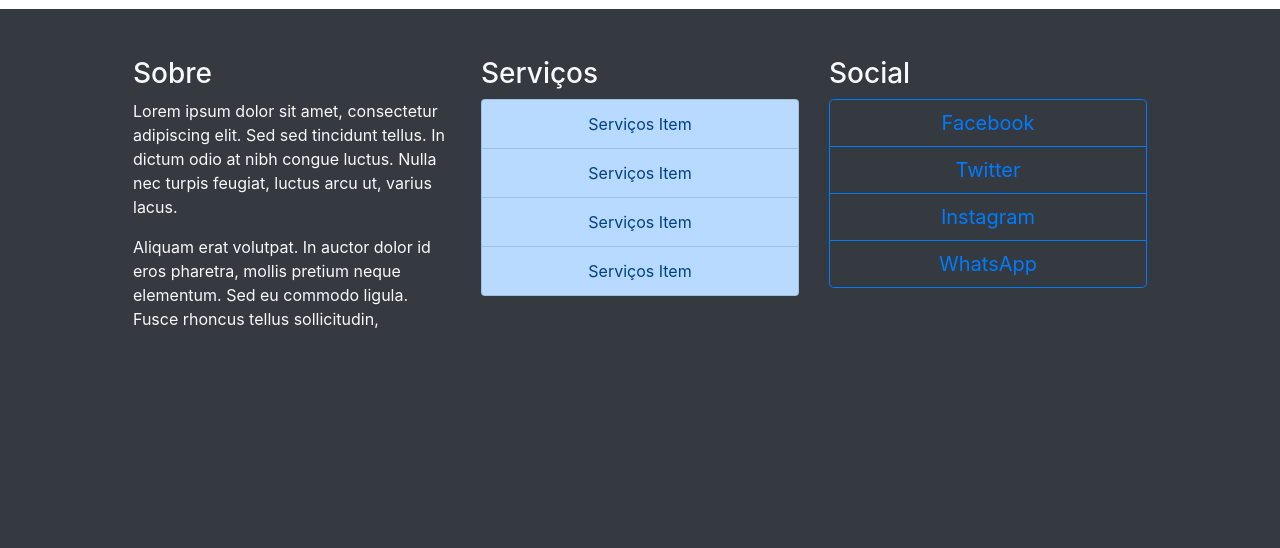
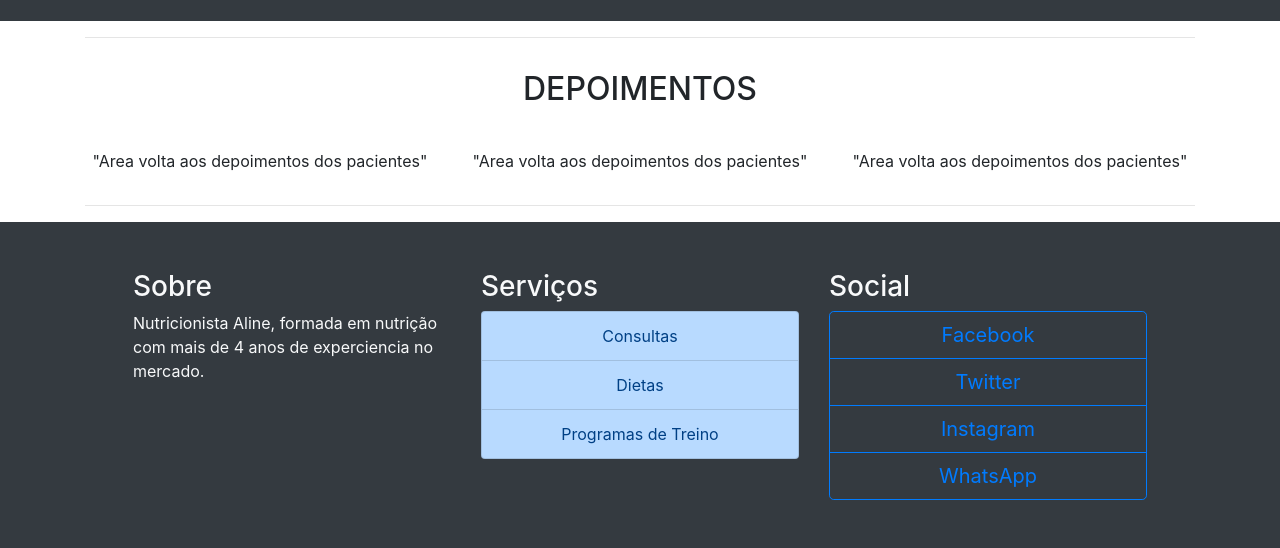
Before and after one commit to EmersonCarbono/Nutrin, a Flask app: page / in a window 1280 px wide. Shown: the part 1123-1671 px from the top of the page. Before the commit the page ends 1451 px from the top, so only its background shows below. Run offline with Flask 2, Linux system fonts and the light colour scheme; some libraries are stand-ins or nearby versions.

Commit message:
Index, Base

```diff
--- a/nutrin/core/templates/base.html
+++ b/nutrin/core/templates/base.html
@@ -52,16 +52,16 @@
                 <div class="row p-5  text-light">
                     <div class="col-sm-4">
                     <h3>Sobre</h3>
-                    <p>Lorem ipsum dolor sit amet, consectetur adipiscing elit. Sed sed tincidunt tellus. In dictum odio at nibh congue luctus. Nulla nec turpis feugiat, luctus arcu ut, varius lacus. </p>
-                    <p>Aliquam erat volutpat. In auctor dolor id eros pharetra, mollis pretium neque elementum. Sed eu commodo ligula. Fusce rhoncus tellus sollicitudin,</p>
+                    <p> Nutricionista Aline, formada em nutrição com mais de 4 anos de experciencia no mercado. </p>
+                    <!-- <p>Aliquam erat volutpat. In auctor dolor id eros pharetra, mollis pretium neque elementum. Sed eu commodo ligula. Fusce rhoncus tellus sollicitudin,</p> -->
                     </div>
                     <div class="col-sm-4">
                     <h3>Serviços</h3>
                     <div class="list-group text-center">
-                        <a class="list-group-item list-group-item-action list-group-item-primary" href="#">Serviços Item</a>
-                        <a class="list-group-item list-group-item-action list-group-item-primary" href="#">Serviços Item</a>
-                        <a class="list-group-item list-group-item-action list-group-item-primary" href="#">Serviços Item</a>
-                        <a class="list-group-item list-group-item-action list-group-item-primary" href="#">Serviços Item</a>
+                        <a class="list-group-item list-group-item-action list-group-item-primary" href="#">Consultas</a>
+                        <a class="list-group-item list-group-item-action list-group-item-primary" href="#">Dietas</a>
+                        <a class="list-group-item list-group-item-action list-group-item-primary" href="#">Programas de Treino</a>
+
                     </div>
                     </div>
                     <div class="col-sm-4">
@@ -71,6 +71,7 @@
                         <a class="btn btn-outline-primary" href="#"><i class="fab fa-twitter-square"></i> Twitter</a>
                         <a class="btn btn-outline-primary" href="#"><i class="fab fa-instagram"></i> Instagram</a>
                         <a class="btn btn-outline-primary" href="#"><i class="fab fa-github-square"></i> WhatsApp</a>
+
                     </div>
                     </div>
                 </div>
--- a/nutrin/core/templates/index.html
+++ b/nutrin/core/templates/index.html
@@ -3,7 +3,7 @@
     {{super()}} - Home
 {% endblock %}
 {% block main %}
-<section id="carouselSite" class="carousel slide" data-ride="carousel">
+    <section id="carouselSite" class="carousel slide" data-ride="carousel">
         <!-- Menu de Controle Carousel -->
         <ol class="carousel-indicators">
             <li data-target="#carouselSite" data-slide-to="0" class="active"></li>
@@ -13,27 +13,27 @@
         <!-- Slides de Controle Carousel -->
         <div class="carousel-inner">
             <div class="carousel-item active">
-                <img src="" class="img-fluid d-block">
+                <img src="{{url_for('static', filename="bootstrap/img/Capa.jpg")}}" class="img-fluid d-block">
+                <!-- Caption de Controle Carousel -->
+                <!-- <div class="carousel-caption d-none d-md-block text-dark">
+                    <h1>Lorem Ipsum</h1>
+                    <p class="lead">quando a Letraset lançou decalques contendo passagens de Lorem Ipsum</p>
+                </div> -->
+            </div>
+            <div class="carousel-item">
+                <img src="{{url_for('static', filename="bootstrap/img/Capa.jpg")}}" class="img-fluid d-block">
+                <!-- Caption de Controle Carousel -->
+                <!-- <div class="carousel-caption d-none d-md-block text-dark">
+                    <h1>Lorem Ipsum</h1>
+                    <p class="lead">quando a Letraset lançou decalques contendo passagens de Lorem Ipsum</p>
+                </div> -->
+            </div>
+            <div class="carousel-item">
+                <img src="{{url_for('static', filename="bootstrap/img/Capa.jpg")}}" class="img-fluid d-block">
                 <!-- Caption de Controle Carousel -->
                 <div class="carousel-caption d-none d-md-block text-dark">
                     <h1>Lorem Ipsum</h1>
-                    <p class="lead">quando a Letraset lançou decalques contendo passagens de Lorem Ipsum</p>
-                </div>
-            </div>
-            <div class="carousel-item">
-                <img src="" class="img-fluid d-block">
-                <!-- Caption de Controle Carousel -->
-                <div class="carousel-caption d-none d-md-block text-dark">
-                    <h1>Lorem Ipsum</h1>
-                    <p class="lead">quando a Letraset lançou decalques contendo passagens de Lorem Ipsum</p>
-                </div>
-            </div>
-            <div class="carousel-item">
-                <img src="" class="img-fluid d-block">
-                <!-- Caption de Controle Carousel -->
-                <div class="carousel-caption d-none d-md-block text-dark">
-                    <h1>Lorem Ipsum</h1>
-                    <p class="lead">quando a Letraset lançou decalques contendo passagens de Lorem Ipsum</p>
+                    <!-- <p class="lead">quando a Letraset lançou decalques contendo passagens de Lorem Ipsum</p> -->
                 </div>
             </div>
         </div>
@@ -47,6 +47,7 @@
             <span class="sr-only">Proximo</span>
         </a>
     </section>
+  </Section>
     <div class="container">
         <section>
             <div class="row">
@@ -58,9 +59,9 @@
                 <article class="col-sm-4">
                     <div class="card">
                         <div class="card-body">
-                            <h3 class="card-title">Serviço</h3>
-                            <p>Lorem ipsum dolor sit amet, consectetur adipiscing elit. Sed sed tincidunt tellus. In dictum odio at nibh congue luctus. Nulla nec turpis feugiat, luctus arcu ut, varius lacus.</p>
-                            <p>R$ 00,00</p>
+                            <h3 class="card-title">Consultas</h3>
+                            <p>Podendo ser agendas durante a semana, entre 09:00 ás 18:00,proximo a você, localizado no pátio Osasco ou em  </p>
+                            <!-- <p>R$ 00,00</p -->
                             <a href="#" class="btn btn-primary">Marcar Horario</a>
                         </div>
                     </div>
@@ -68,9 +69,10 @@
                 <article class="col-sm-4">
                         <div class="card">
                             <div class="card-body">
-                                <h3 class="card-title">Serviço</h3>
-                                <p>Lorem ipsum dolor sit amet, consectetur adipiscing elit. Sed sed tincidunt tellus. In dictum odio at nibh congue luctus. Nulla nec turpis feugiat, luctus arcu ut, varius lacus.</p>
-                                <p>R$ 00,00</p>
+                                <h3 class="card-title">Dietas</h3>
+                                <p>Crianção de Dietas especificas para o seu tipo e objetivo amejado.
+                                   Tudo isso Cabendo em seu bolso.</p>
+                                <!-- <p>R$ 00,00</p> -->
                                 <a href="#" class="btn btn-primary mx-3">Marcar Horario</a>
                             </div>
                         </div>
@@ -78,9 +80,10 @@
                 <article class="col-sm-4">
                         <div class="card">
                             <div class="card-body">
-                                <h3 class="card-title">Serviço</h3>
-                                <p>Lorem ipsum dolor sit amet, consectetur adipiscing elit. Sed sed tincidunt tellus. In dictum odio at nibh congue luctus. Nulla nec turpis feugiat, luctus arcu ut, varius lacus.</p>
-                                <p>R$ 00,00</p>
+                                <h3 class="card-title">Programas de Treino</h3>
+                                <p>Com especialista da área de treinamento esportivo ao seu dispor,
+                                    para prepara sua rotina de treino perfeito para você. </p>
+                                <!-- <p>R$ 00,00</p> -->
                                 <a href="#" class="btn btn-primary mx-3">Marcar Horario</a>
                             </div>
                         </div>
@@ -92,19 +95,19 @@
     <section class="bg-dark">
         <div class="container">
             <div class="row">
-                <div class="col-12 mt-2">
-                    <h3 class="text-center text-light">LUGARES QUE ATENDEMOS</h3>
-                </div>
+                <!-- <div class="col-12 mt-2">
+                    <h3 class="text-center text-light">Local</h3>
+                </div> -->
             </div>
             <div class="row my-2">
                 <div class="col-12">
                     <ul class="nav nav-pills justify-content-center" id="pills-nav" role="tablist">
                         <li class="nav-item">
-                            <a class="nav-link active" id="nav-pills-01" data-toggle="pill" href="#nav-item-01">Faculdade Impacta</a>
+                            <a class="nav-link active" id="nav-pills-01" data-toggle="pill" href="#nav-item-01">Pátio Osasco</a>
                         </li>
-                        <li class="nav-item">
+                        <!-- <li class="nav-item">
                             <a class="nav-link" id="nav-pills-02" data-toggle="pill" href="#nav-item-02">Toca do Gordo</a>
-                        </li>
+                        </li> -->
                     </ul>
                 </div>
             </div>
@@ -112,11 +115,11 @@
                 <div class="col-12">
                     <div class="col-6 tab-content my-3" id="nav-pills-content">
                         <div class="tab-pane fade show active mx-2" id="nav-item-01" role="tabpanel">
-                            <iframe src="https://www.google.com/maps/embed?pb=!1m18!1m12!1m3!1d3658.1847902101263!2d-46.651510585022784!3d-23.525855184700536!2m3!1f0!2f0!3f0!3m2!1i1024!2i768!4f13.1!3m3!1m2!1s0x94ce5a36ed390d1b%3A0x774f96e1ad521edb!2sFaculdade+Impacta+Tecnologia!5e0!3m2!1spt-BR!2sbr!4v1522445102672" width="400" height="300" frameborder="0" style="border:0" allowfullscreen></iframe>
+                                <iframe src="https://www.google.com/maps/embed?pb=!1m18!1m12!1m3!1d10934.555434987933!2d-46.77296923540522!3d-23.5410318591073!2m3!1f0!2f0!3f0!3m2!1i1024!2i768!4f13.1!3m3!1m2!1s0x94ceff4354425523%3A0xd99c29683fe4986e!2sP%C3%A1tio+Osasco+Open+Mall!5e0!3m2!1spt-BR!2sbr!4v1527105745385" width="1050" height="350" frameborder="0" style="border:0" allowfullscreen></iframe>
                         </div>
-                        <div class="tab-pane fade show mx-2" id="nav-item-02" role="tabpanel">
+                        <!-- <div class="tab-pane fade show mx-2" id="nav-item-02" role="tabpanel">
                             <iframe src="https://www.google.com/maps/embed?pb=!1m18!1m12!1m3!1d7314.445034043616!2d-46.66716548399545!3d-23.560450455478097!2m3!1f0!2f0!3f0!3m2!1i1024!2i768!4f13.1!3m3!1m2!1s0x94ce59d3011d21cb%3A0x5ddf374d194fcd07!2sToca+do+Gordo!5e0!3m2!1spt-BR!2sbr!4v1522450372554" width="400" height="300" frameborder="0" style="border:0" allowfullscreen></iframe>
-                        </div>
+                        </div> -->
                     </div>
                 </div>
             </div>
@@ -134,17 +137,17 @@
                 <div class="col-4">
                     <p class="text-center"><i class="fas fa-users fa-7x"></i></p>
                     <!--<img src=#>-->
-                    <p class="text-center">"Lorem ipsum dolor sit amet, consectetur adipiscing elit. Sed sed tincidunt tellus."</p>
+                    <p class="text-center">"Area volta aos depoimentos dos pacientes"</p>
                 </div>
                 <div class="col-4">
                     <p class="text-center"><i class="fas fa-users fa-7x"></i></p>
                     <!--<img src=#>-->
-                    <p class="text-center">"Lorem ipsum dolor sit amet, consectetur adipiscing elit. Sed sed tincidunt tellus."</p>
+                    <p class="text-center">"Area volta aos depoimentos dos pacientes"</p>
                 </div>
                 <div class="col-4">
                     <p class="text-center"><i class="fas fa-users fa-7x"></i></p>
                     <!--<img src=#>-->
-                    <p class="text-center">"Lorem ipsum dolor sit amet, consectetur adipiscing elit. Sed sed tincidunt tellus."</p>
+                    <p class="text-center">"Area volta aos depoimentos dos pacientes"</p>
                 </div>
             </div>
         </section>
```
